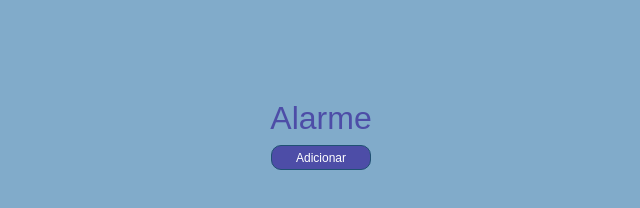
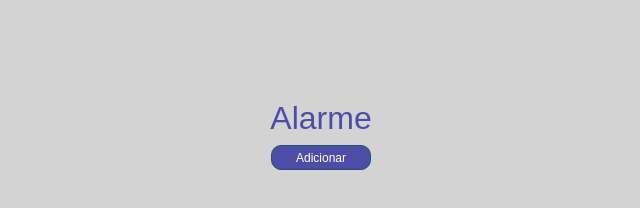
Before and after one commit to guimoliveira/guimoliveira.github.io, a plain HTML site: page alarme/index.html in a window 1280 px wide. Shown: the whole page, without its empty margins (319-959 px from the left). Drawn offline with Linux system fonts and the light colour scheme.

Commit message:
Update style.css

```diff
--- a/alarme/style.css
+++ b/alarme/style.css
@@ -1,5 +1,5 @@
 body {
-	background: #81abca;
+	background: lightgrey;
 	color: #4d4da7;
 	text-align: center;
 }
```
